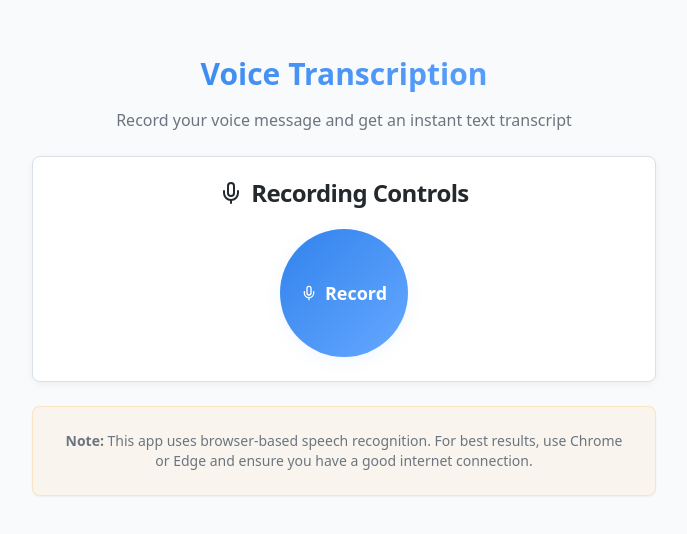
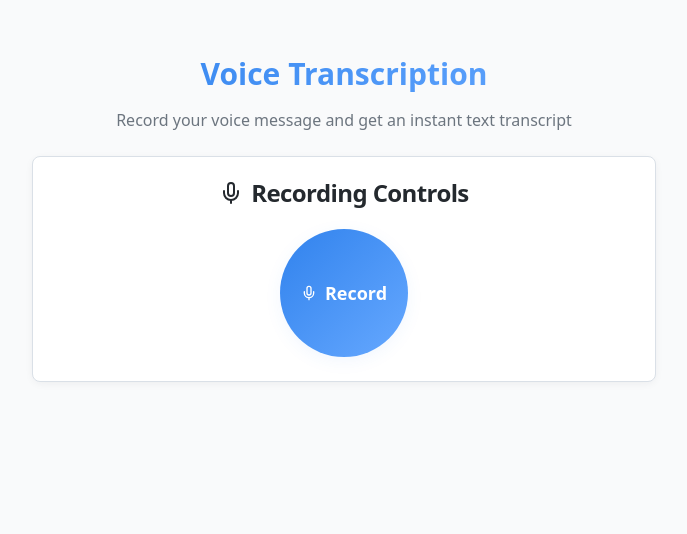
Before and after one commit to chicomlopes/talk-and-type-team, a React (Vite) app: page / in a window 1280 px wide. Shown: the top 534 px of the page, without its empty margins (296-983 px from the left). Built offline with nearby package versions, Linux system fonts and the light colour scheme.

Commit message:
Remove browser-based footnote
Remove the footnote mentioning browser-based speech-to-text transcription from the application's description.

```diff
--- a/src/components/VoiceRecorder.tsx
+++ b/src/components/VoiceRecorder.tsx
@@ -327,15 +327,6 @@ const VoiceRecorder: React.FC<VoiceRecorderProps> = () => {
         </Card>
       )}
 
-      {/* Browser Compatibility Note */}
-      <Card className="border-warning/20 bg-warning/5">
-        <CardContent className="pt-6">
-          <p className="text-sm text-muted-foreground text-center">
-            <strong>Note:</strong> This app uses browser-based speech recognition.
-            For best results, use Chrome or Edge and ensure you have a good internet connection.
-          </p>
-        </CardContent>
-      </Card>
     </div>
   );
 };
```
